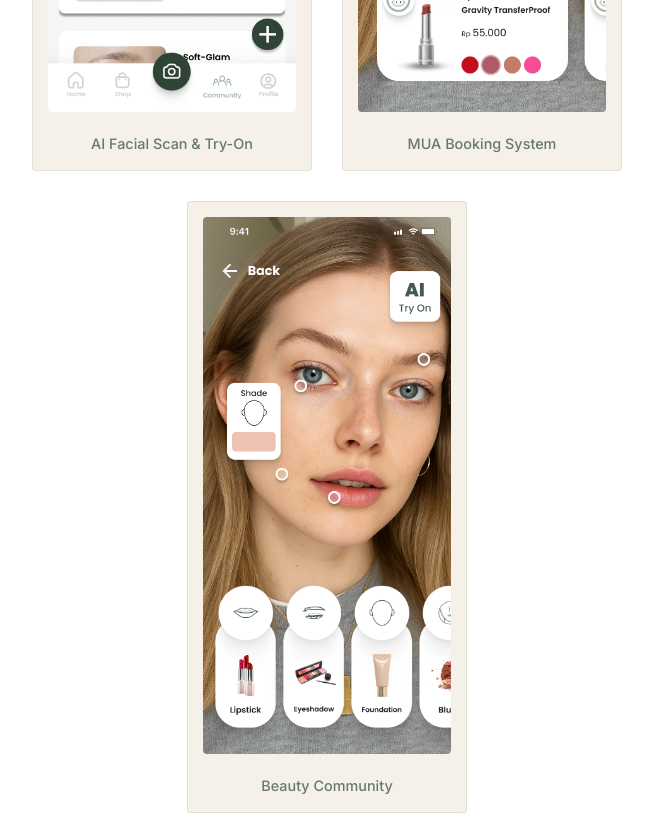
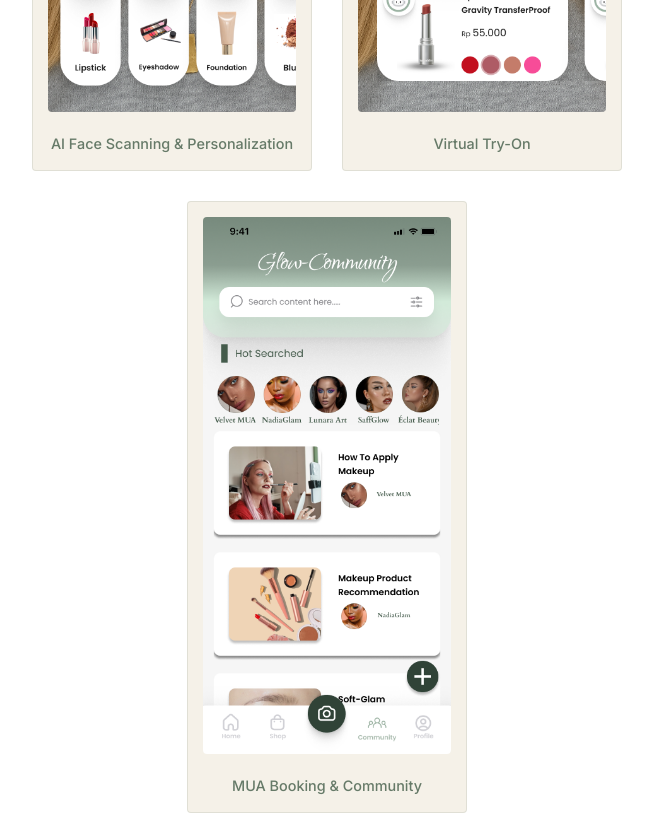
Before and after one commit to NabilaHanind/Portfolio, a plain HTML site: page glowmate.html in a window 1280 px wide. Shown: the part 2660-3475 px from the top of the page, without its empty margins (313-966 px from the left). Drawn offline with nearby package versions, Linux system fonts and the light colour scheme.

Commit message:
glowmate.html

```diff
--- a/glowmate.html
+++ b/glowmate.html
@@ -43,7 +43,7 @@
             <!-- Tombol Aksi Dokumen & Figma -->
             <div style="display: flex; gap: 15px; margin-bottom: 50px; flex-wrap: wrap;">
                 <a href="assets/glowmate_report.pdf" target="_blank" class="btn btn-primary">View Full PDF Report</a>
-                <a href="https://www.figma.com/proto/34t5ha5e7fXHsymQ1kdAAx/GlowMate?node-id=2010-1668&t=bvMZc9aI6nAvOXmf-1&scaling=scale-down&content-scaling=fixed&page-id=0%3A1" target="_blank" class="btn btn-outline">View Figma Prototype</a>
+                <a href="https://www.figma.com/design/34t5ha5e7fXHsymQ1kdAAx/GlowMate?node-id=0-1&t=gyUaLhkBSTDbyzQZ-1" target="_blank" class="btn btn-outline">View Figma Prototype</a>
             </div>
         </section>
 
@@ -82,16 +82,16 @@
                 <!-- Area UI Showcase Berjajar Ber-3 -->
                 <div class="ui-showcase-grid">
                     <div class="ui-showcase-item">
-                        <img src="assets/glowmate_ui_1.png" alt="AI Try-On UI">
-                        <p>AI Facial Scan & Try-On</p>
+                        <img src="assets/glowmate_ui_3.png" alt="AI Try-On UI">
+                        <p>AI Face Scanning & Personalization</p>
                     </div>
                     <div class="ui-showcase-item">
                         <img src="assets/glowmate_ui_2.png" alt="Booking MUA UI">
-                        <p>MUA Booking System</p>
+                        <p>Virtual Try-On</p>
                     </div>
                     <div class="ui-showcase-item">
-                        <img src="assets/glowmate_ui_3.png" alt="Community UI">
-                        <p>Beauty Community</p>
+                        <img src="assets/glowmate_ui_1.png" alt="Community UI">
+                        <p>MUA Booking & Community</p>
                     </div>
                 </div>
 
```
